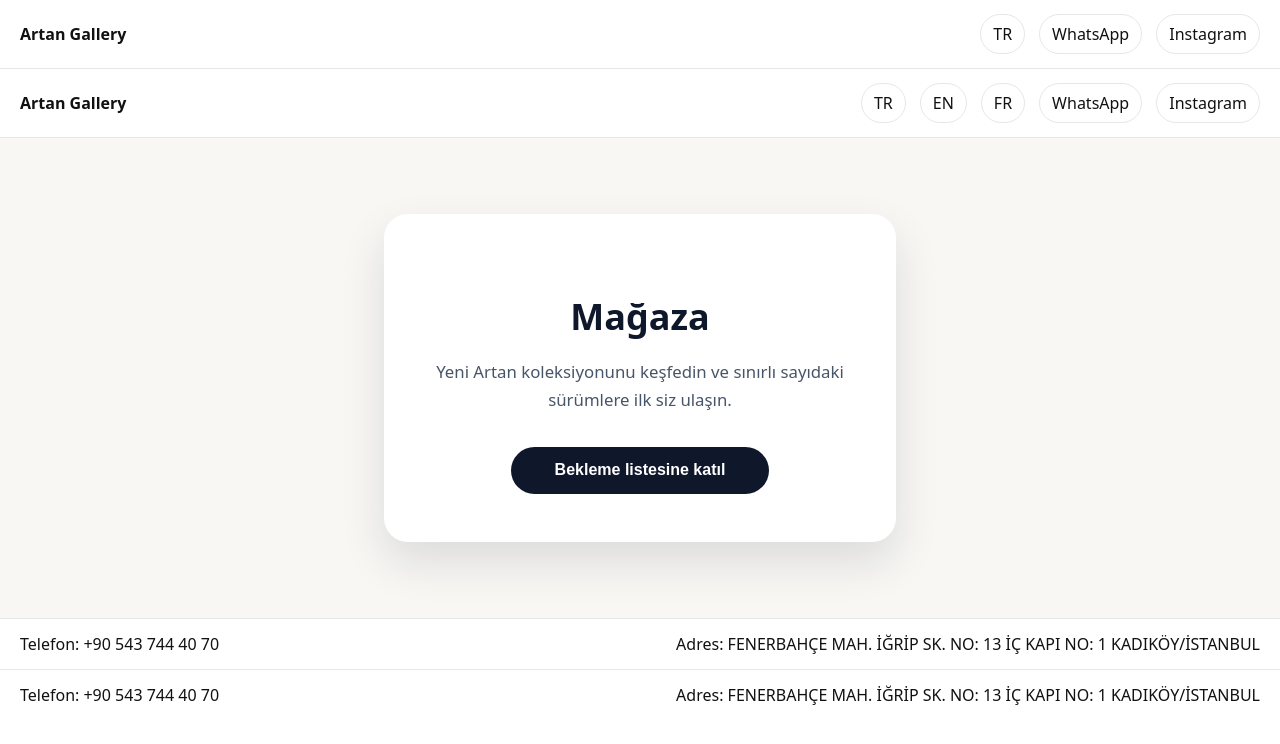
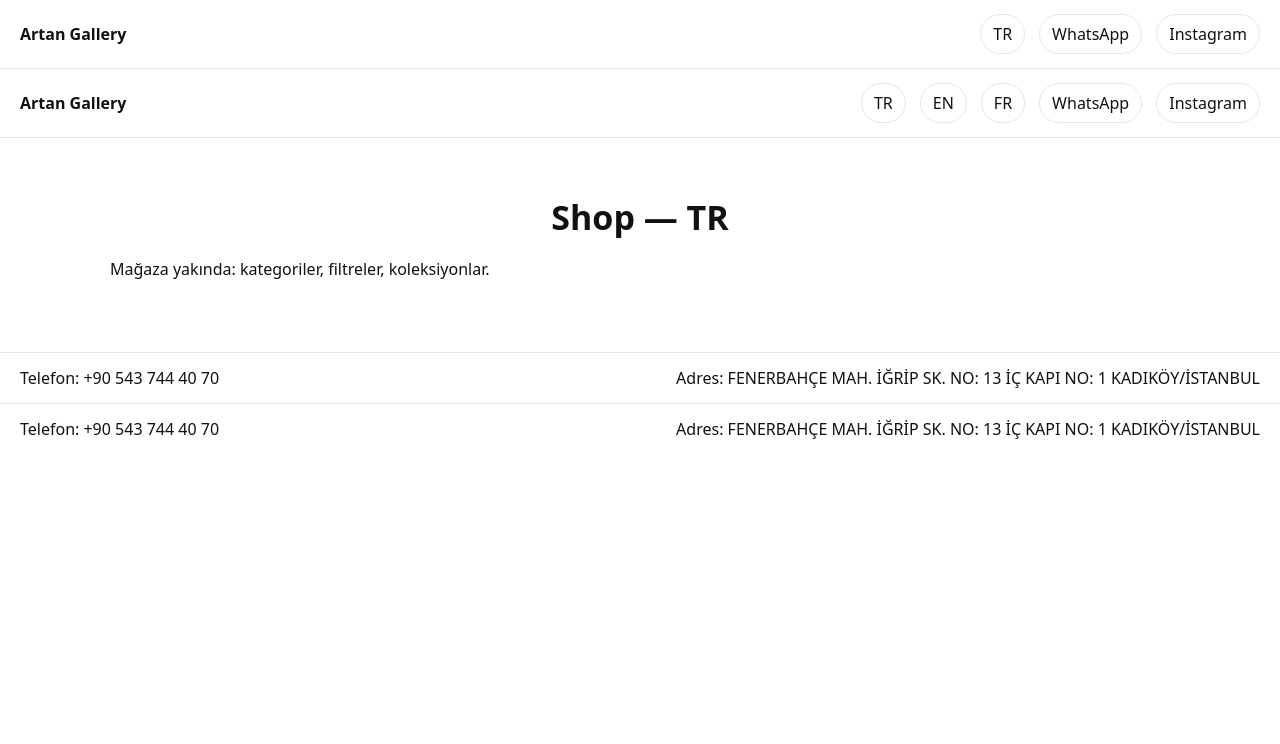
Before and after one commit to Hamed-shareghzadeh/artan-gallery, a Next.js app: page /tr/shop in a window 1280 px wide. Shown: the top 744 px of the page. Built offline with nearby package versions, Linux system fonts and the light colour scheme.

Commit message:
Update page.js

```diff
--- a/app/tr/shop/page.js
+++ b/app/tr/shop/page.js
@@ -1,15 +1,8 @@
-import ShopShell from '../../../components/ShopShell';
-
-export const metadata = {
-  title: 'Mağaza'
-};
-
-export default function ShopTRPage() {
+export default function ShopTR() {
   return (
-    <ShopShell
-      title="Mağaza"
-      description="Yeni Artan koleksiyonunu keşfedin ve sınırlı sayıdaki sürümlere ilk siz ulaşın."
-      ctaLabel="Bekleme listesine katıl"
-    />
+    <main className="compare">
+      <h2>Shop — TR</h2>
+      <p>Mağaza yakında: kategoriler, filtreler, koleksiyonlar.</p>
+    </main>
   );
 }
```
